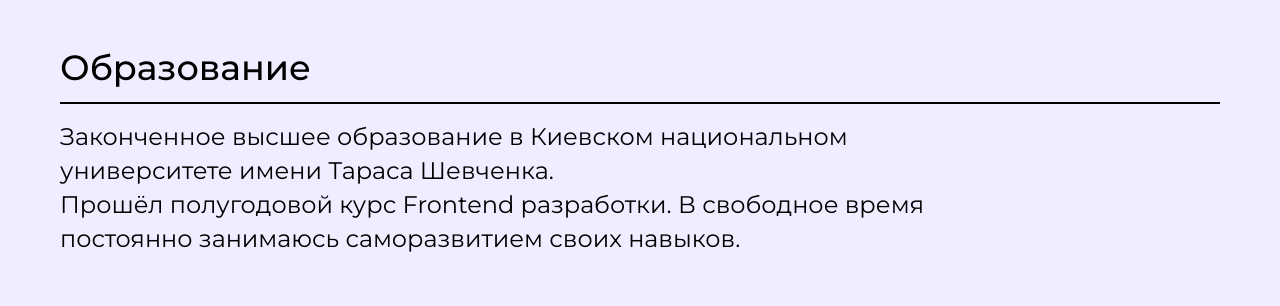
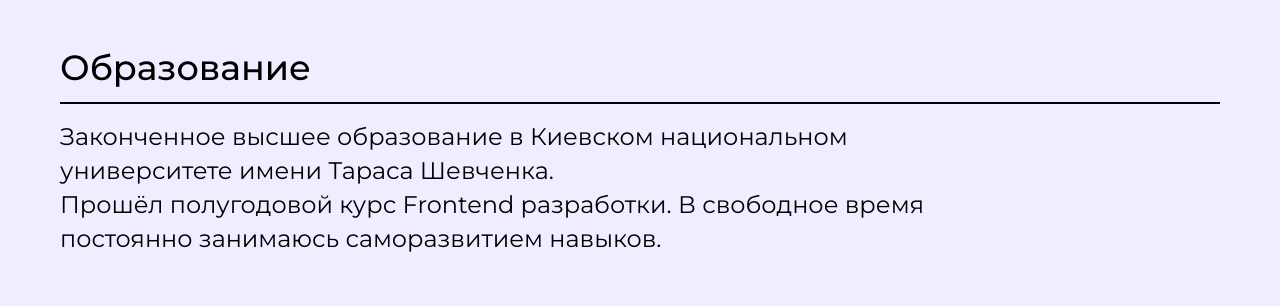
Before and after one commit to KovalDima/KovalDima.github.io, a plain HTML site: page my-summary/index.html in a window 1280 px wide. Shown: the part 1700-2006 px from the top of the page. Drawn offline with nearby package versions, Linux system fonts and the light colour scheme.

Commit message:
add edits

```diff
--- a/my-summary/index.html
+++ b/my-summary/index.html
@@ -118,7 +118,6 @@
 					<p>
 						Законченное высшее образование в Киевском национальном университете имени Тараса Шевченка.<br>
 						Прошёл полугодовой курс Frontend разработки. В свободное время постоянно занимаюсь саморазвитием
-						своих
 						навыков.
 					</p>
 				</div>
```
